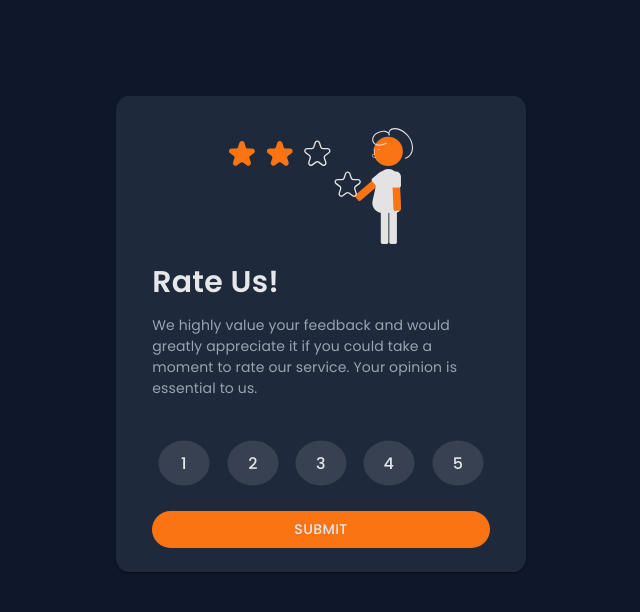
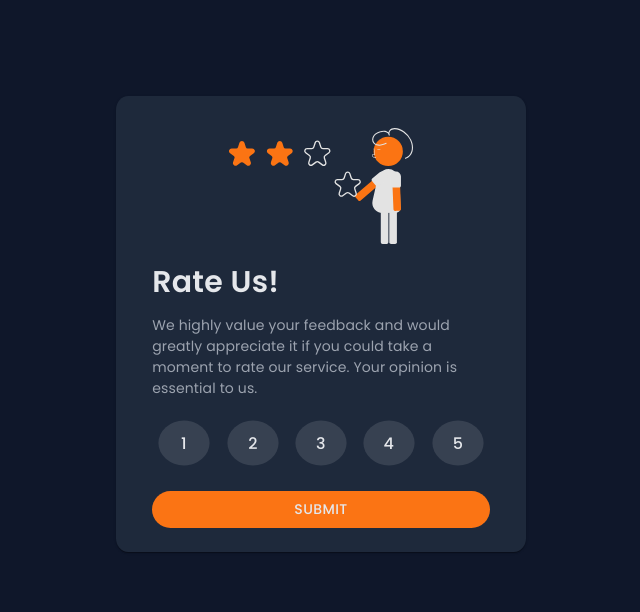
Before and after one commit to tehcanai/ratingApp, a Next.js app: page / in a window 1280 px wide. Shown: the top 612 px of the page, without its empty margins (319-959 px from the left). Built offline with nearby package versions, Linux system fonts and the light colour scheme.

Commit message:
margin fix

```diff
--- a/src/app/page.js
+++ b/src/app/page.js
@@ -58,7 +58,7 @@ export default function App() {
                 Your opinion is essential to us.
               </Typography>
               </div>
-              <div className="flex flex-row justify-between my-5 sm:px-0 px-5">
+              <div className="flex flex-row justify-between mb-5 sm:px-0 px-5">
                 <CircleButton value="1" onClick={() => {SelectRating(1)}} selected={buttonIsSelected(1)}/>
                 <CircleButton value="2" onClick={() => {SelectRating(2)}} selected={buttonIsSelected(2)}/>
                 <CircleButton value="3" onClick={() => {SelectRating(3)}} selected={buttonIsSelected(3)}/>
```
